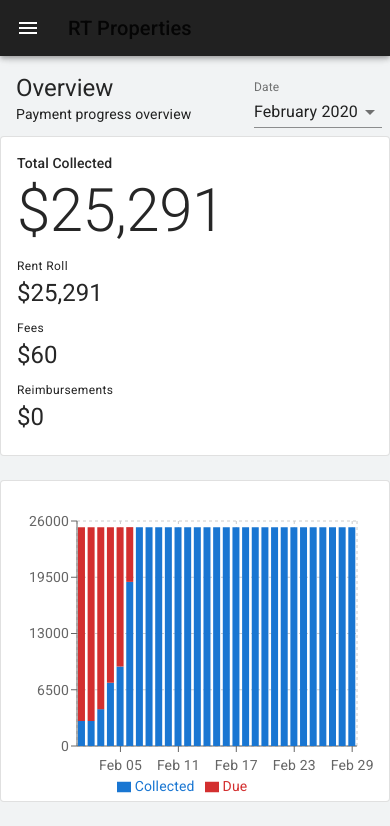
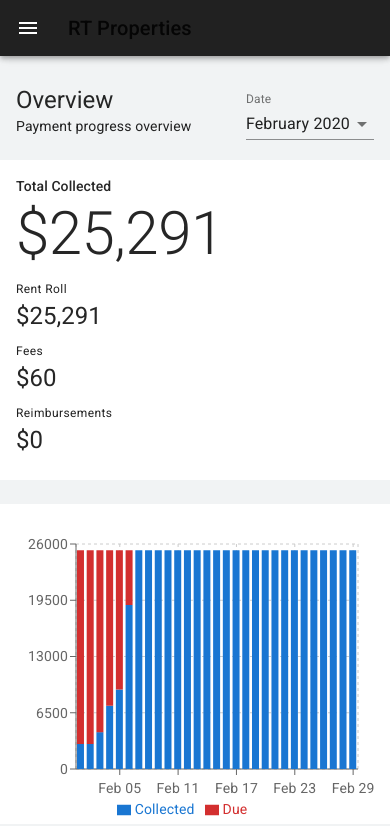
Before and after one commit to joshuabradley012/property-management, a React app: page / in a window 390 px wide. Shown: the top 826 px of the page. Built offline with nearby package versions, Linux system fonts and the light colour scheme.

Commit message:
Updated grid system

```diff
--- a/src/App.js
+++ b/src/App.js
@@ -4,6 +4,7 @@ import {
   Container,
   CssBaseline,
   FormControl,
+  Grid,
   InputLabel,
   MenuItem,
   Select,
@@ -105,7 +106,7 @@ const App = () => {
         <Container className={classes.content}>
           <Suspense fallback={<div>Loading...</div>}>
             <Toolbar />
-            <Box display="flex" justifyContent="flex-end">
+            <Box display="flex" justifyContent="flex-end" p={1.5} px={[0, 1.5]} pr={[1, 2.5]} pb={0}>
               <Box pl={2}>
                 <Typography variant="h5">Overview</Typography>
                 <Typography variant="body2">Payment progress overview</Typography>
@@ -127,6 +128,9 @@ const App = () => {
               </FormControl>
             </Box>
             <DashboardCharts classes={classes} date={date} />
+            <Box p={1.5} px={[0, 1.5]}>
+              <Grid container spacing={3}>
+                <Grid item xs={12}>
                   <SortableTable
                     classes={classes}
                     headCells={paymentProgressHeader}
@@ -134,6 +138,8 @@ const App = () => {
                     rows={paymentProgressData}
                     title="Payment Progress"
                   />
+                </Grid>
+                <Grid item xs={12}>
                   <SortableTable
                     classes={classes}
                     headCells={outstandingRentHeader}
@@ -143,6 +149,9 @@ const App = () => {
                     rows={outstandingRentData}
                     title="Outstanding Rent"
                   />
+                </Grid>
+              </Grid>
+            </Box>
           </Suspense>
         </Container>
       </div>
--- a/src/components/DashboardCharts.js
+++ b/src/components/DashboardCharts.js
@@ -57,9 +57,9 @@ const DashboardCharts = ({ classes, date }) => {
   const pieData = getSource(rentData, date)
 
   return (
-    <div className={classes.dashboardComponent}>
+    <Box p={1.5} px={[0, 1.5]}>
       <Grid container spacing={3}>
-        <Grid item xs={12} sm={4}>
+        <Grid item xs={12} sm={12} lg={4}>
           <Paper variant="outlined" style={{ height: 320 }}>
             <Box p={2}>
               <Box mb={1}>
@@ -81,8 +81,9 @@ const DashboardCharts = ({ classes, date }) => {
             </Box>
           </Paper>
         </Grid>
-        <Grid item xs={12} sm={5}>
+        <Grid item xs={12} sm={6} lg={5}>
           <Paper variant="outlined">
+            {/*<Box pt={2} pl={2}><Typography variant="subtitle2">Timeline</Typography></Box>*/}
             <ResponsiveContainer height={320}>
               <BarChart data={barData} margin={{ top: 40, right: 32, left: 16, bottom: 5 }}>
                 <CartesianGrid strokeDasharray="3 3" />
@@ -96,8 +97,9 @@ const DashboardCharts = ({ classes, date }) => {
             </ResponsiveContainer>
           </Paper>
         </Grid>
-        <Grid item xs={12} sm={3}>
+        <Grid item xs={12} sm={6} lg={3}>
           <Paper variant="outlined">
+            {/*<Box pt={2} pl={2}><Typography variant="subtitle2">Source</Typography></Box>*/}
             <ResponsiveContainer height={320}>
               <PieChart>
                 <Pie
@@ -120,7 +122,7 @@ const DashboardCharts = ({ classes, date }) => {
           </Paper>
         </Grid>
       </Grid>
-    </div>
+    </Box>
   )
 }
 
--- a/src/styles.js
+++ b/src/styles.js
@@ -11,13 +11,16 @@ const styles = {
   },
   content: {
     flexGrow: 1,
-    paddingTop: theme.spacing(2),
-    paddingBottom: theme.spacing(2),
-    paddingLeft: 0,
-    paddingRight: 0,
     width: `calc(100% - ${drawerWidth}px)`,
-    [theme.breakpoints.up('sm')]: {
-      padding: theme.spacing(3),
+    paddingTop: theme.spacing(3),
+    paddingBottom: theme.spacing(3),
+    paddingLeft: theme.spacing(1.5),
+    paddingRight: theme.spacing(1.5),
+    [theme.breakpoints.down('xs')]: {
+      paddingTop: theme.spacing(2),
+      paddingBottom: theme.spacing(2),
+      paddingLeft: 0,
+      paddingRight: 0,
     },
   },
   drawer: {
@@ -32,12 +35,6 @@ const styles = {
   menuButton: {
     marginRight: theme.spacing(2),
   },
-  dashboardComponent: {
-    marginBottom: theme.spacing(2),
-    [theme.breakpoints.up('sm')]: {
-      marginBottom: theme.spacing(3),
-    },
-  },
   formControl: {
     margin: theme.spacing(1),
     marginLeft: 'auto',
--- a/src/theme.js
+++ b/src/theme.js
@@ -43,6 +43,30 @@ const theme = createMuiTheme({
         minWidth: 600,
       },
     },
+    MuiGrid: {
+      container: {
+        [baseTheme.breakpoints.down('xs')]: {
+          '&$spacing-xs-3': {
+            width: '100%',
+            marginRight: 0,
+            marginLeft: 0,
+
+            '& > $item': {
+              paddingLeft: 0,
+              paddingRight: 0,
+
+              '& .MuiPaper-rounded': {
+                borderRadius: 0,
+              },
+
+              '& .MuiPaper-outlined': {
+                border: 0,
+              },
+            },
+          },
+        },
+      },
+    },
   },
 })
 
```
Also changed, not shown: 9 other files (tests, documents, lock files or other folders). Lines whose indentation alone changed are shown as unchanged.
